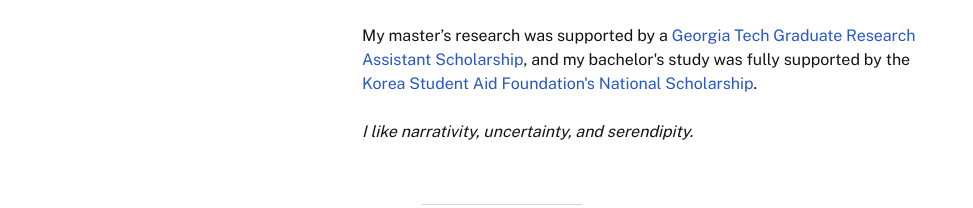
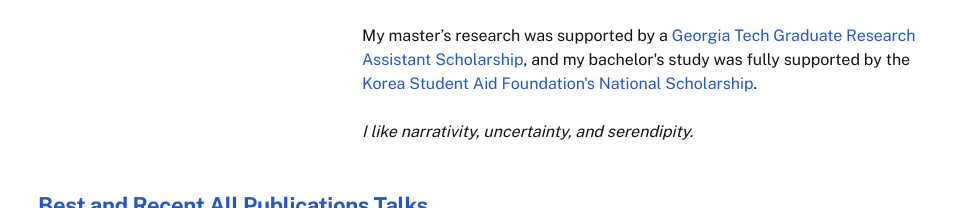
Before and after one commit to ddiddu/ddiddu.github.io, a plain HTML site: page index.html in a window 1280 px wide. Shown: the part 592-800 px from the top of the page, without its empty margins (138-1111 px from the left). Drawn offline with nearby package versions, Linux system fonts and the light colour scheme.

Commit message:
Comment out horizontal rule in index.html
The horizontal rule (<hr>) acting as a section splitter has been commented out, possibly to adjust the visual layout or spacing between sections.

```diff
--- a/index.html
+++ b/index.html
@@ -128,7 +128,7 @@
             <!-- </div> -->
 
             <!-- Splitter -->
-            <hr class="border-t border-gray-300 w-1/6 mx-auto my-8">
+            <!-- <hr class="border-t border-gray-300 w-1/6 mx-auto my-8"> -->
 
             <!-- Publications and Projects Section -->
             <div id="publications-projects" style="scroll-margin-top: 48px;">
```
